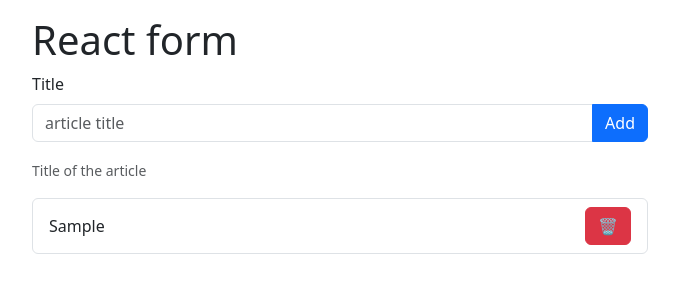
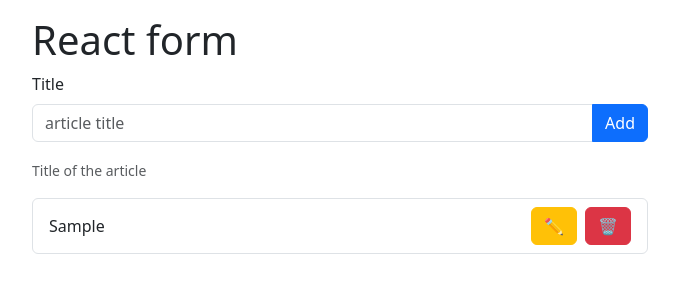
Before and after one commit to Alberto-Monaco/react-form, a React (Vite) app: page / in a window 1280 px wide. Both pictures are taken after typing "Sample" into the empty fields and a click on the button "Add". Shown: the top 300 px of the page, without its empty margins (300-979 px from the left). Built offline with nearby package versions, Linux system fonts and the light colour scheme.

Commit message:
add function change

```diff
--- a/src/App.jsx
+++ b/src/App.jsx
@@ -16,6 +16,7 @@
 		const newTitles = titles.filter((title, index) => index !== titleIndexToDelete)
 		setTitles(newTitles)
 	}
+	function changeTitle(e) {}
 
 	return (
 		<>
@@ -49,9 +50,14 @@
 					{titles.map((title, index) => (
 						<li key={index} className='list-group-item d-flex justify-content-between align-items-center'>
 							{title}
-							<button className='btn btn-danger' data-index={index} onClick={deleteTitle}>
-								🗑️
-							</button>
+							<div className='d-flex'>
+								<button className='btn btn-warning me-2' data-index={index} onClick={changeTitle}>
+									✏️
+								</button>
+								<button className='btn btn-danger' data-index={index} onClick={deleteTitle}>
+									🗑️
+								</button>
+							</div>
 						</li>
 					))}
 				</ul>
```
